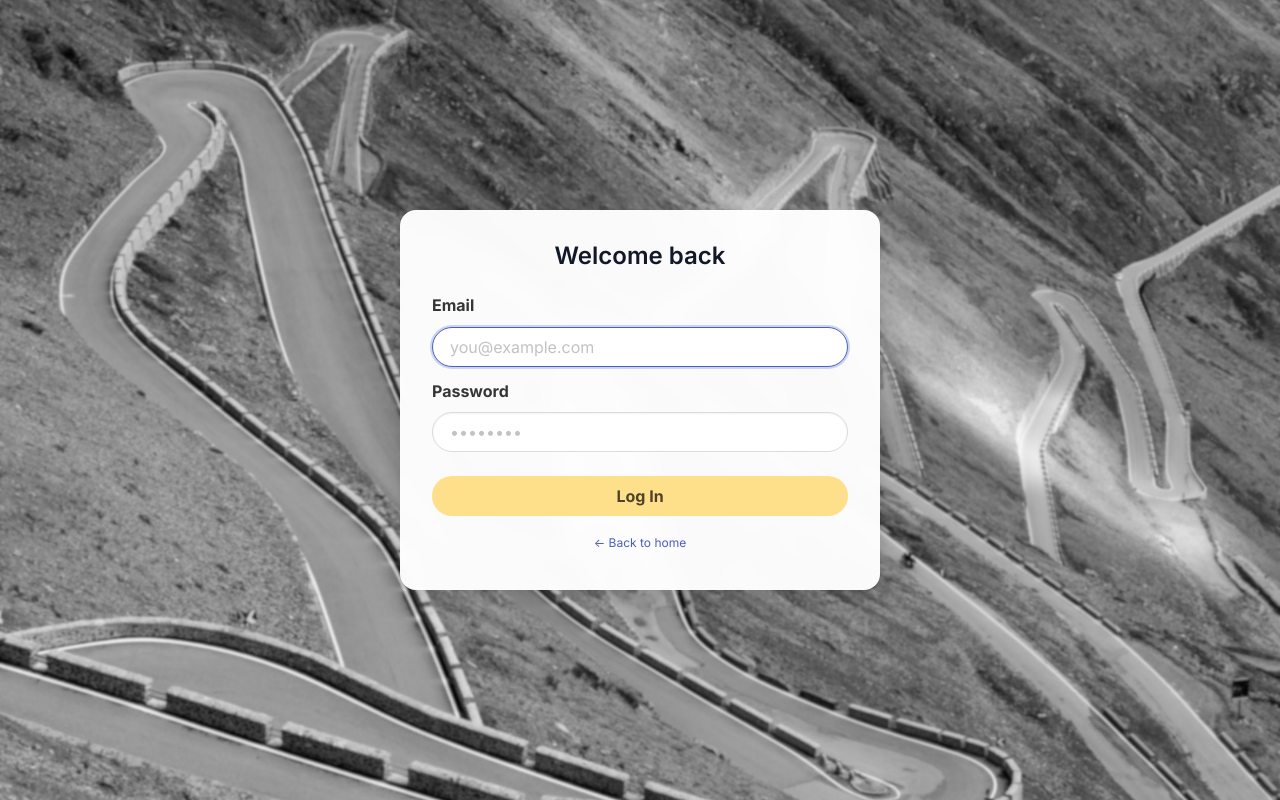
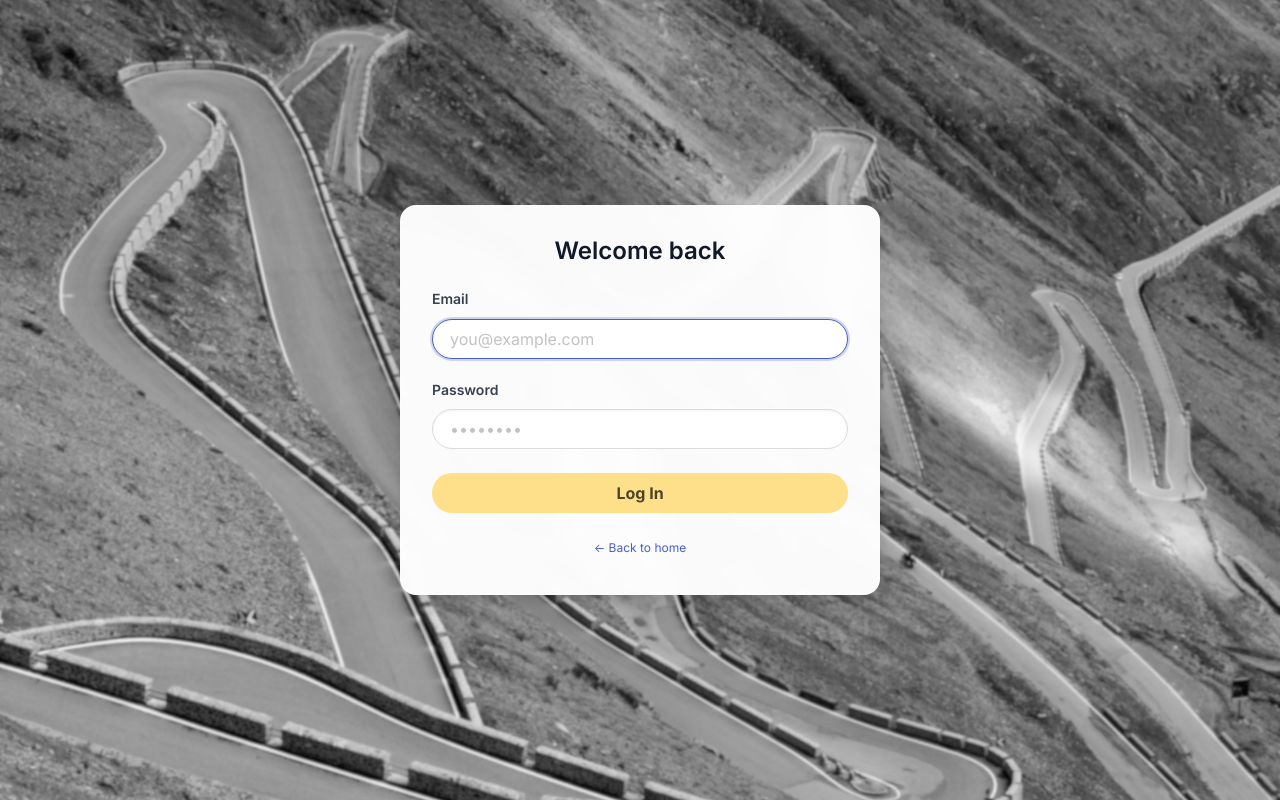
Before and after one commit to didactor91/TorToise-GPS, a React (Vite) app in the folder track-app/: page /login in a window 1280 px wide. Built offline with nearby package versions, Linux system fonts and the light colour scheme; no server answers.

Commit message:
fix: fix label/field overlap in AuthShell card (Login, Register, Landing)

```diff
--- a/track-app/src/components/shared/AuthShell.sass
+++ b/track-app/src/components/shared/AuthShell.sass
@@ -24,3 +24,22 @@
   width: 100%
   max-width: var(--form-max-w)
   backdrop-filter: blur(8px)
+
+  // Ensure Bulma .field blocks never collapse margin
+  .field
+    margin-bottom: var(--space-5)
+
+  .field:last-child
+    margin-bottom: 0
+
+  // Title inside the card gets breathing room below
+  .title
+    margin-bottom: var(--space-6) !important
+
+  // Labels clear and readable
+  .label
+    display: block
+    margin-bottom: var(--space-2)
+    font-weight: 600
+    font-size: var(--text-sm)
+    color: var(--color-text-body)
```
